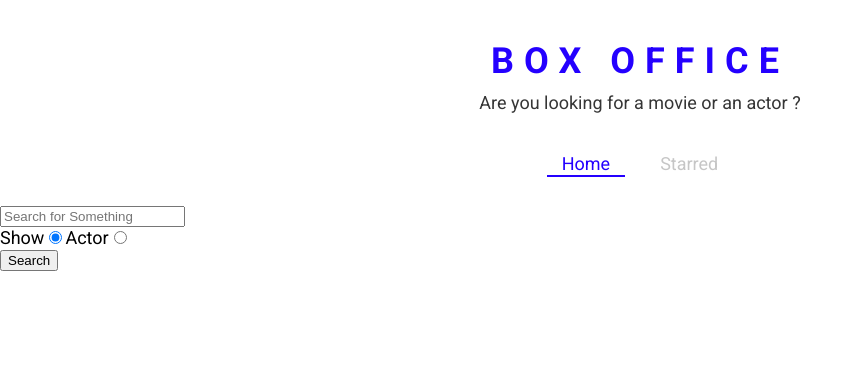
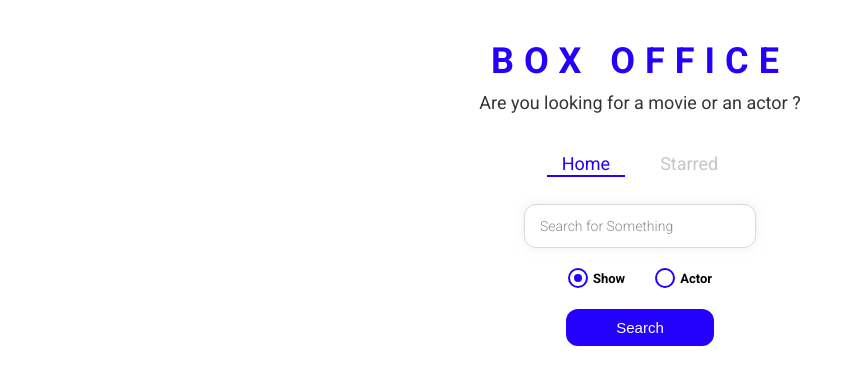
Before and after one commit to shivanigoyal1799/box-office, a React (Create React App) app: page / in a window 1280 px wide. Shown: the top 384 px of the page, without its empty margins (0-863 px from the left). Built offline with nearby package versions, Linux system fonts and the light colour scheme.

Commit message:
styled the entire app

```diff
--- a/src/components/Actor/ActorCard.js
+++ b/src/components/Actor/ActorCard.js
@@ -2,7 +2,7 @@ import React from 'react';
 import { StyledActorCard } from './ActorCard.Styled';
 
 const ActorCard = ({ image, name, gender, country, birthday, deathday }) => {
-  console.log(country)
+
   return (
     <StyledActorCard>
       <div className="img-wrapper">
--- /dev/null
+++ b/src/components/CustomRadio.js
@@ -0,0 +1,66 @@
+import React from 'react';
+import styled from 'styled-components';
+
+const RadioWrapper = styled.label`
+  display: block;
+  position: relative;
+  padding-left: 25px;
+  cursor: pointer;
+  font-size: 13px;
+  user-select: none;
+  font-weight: 700;
+  line-height: 1.65;
+
+  input {
+    position: absolute;
+    opacity: 0;
+    cursor: pointer;
+  }
+
+  span {
+    position: absolute;
+    top: 0;
+    left: 0;
+    height: 16px;
+    width: 16px;
+    background-color: #fff;
+    border: 2px solid ${({ theme }) => theme.mainColors.blue};
+    border-radius: 50%;
+  }
+
+  input:checked ~ span {
+    background-color: #fff;
+    border: 2px solid ${({ theme }) => theme.mainColors.blue};
+  }
+
+  span:after {
+    content: '';
+    position: absolute;
+    display: none;
+  }
+
+  input:checked ~ span:after {
+    display: block;
+  }
+
+  span:after {
+    top: 4px;
+    left: 4px;
+    width: 8px;
+    height: 8px;
+    border-radius: 50%;
+    background: ${({ theme }) => theme.mainColors.blue};
+  }
+`;
+
+const CustomRadio = ({ label, ...restProps }) => {
+  return (
+    <RadioWrapper htmlFor={restProps.id}>
+      {label}
+      <input {...restProps} type="radio" />
+      <span />
+    </RadioWrapper>
+  );
+};
+
+export default CustomRadio;
--- a/src/pages/Home.js
+++ b/src/pages/Home.js
@@ -4,6 +4,12 @@ import MainPageLayout from '../components/MainPageLayout';
 import ShowGrid from '../components/Show/ShowGrid';
 import { getAPI } from '../misc/config';
 import { useLastQuery } from '../misc/custom-hooks';
+import CustomRadio from '../components/CustomRadio';
+import {
+  SearchInput,
+  RadioInputsWrapper,
+  SearchButtonWrapper,
+} from './Home.styled';
 
 const Home = () => {
   const [input, setInput] = useLastQuery();
@@ -52,14 +58,15 @@ const Home = () => {
 
   return (
     <MainPageLayout>
-      <input
+      <SearchInput
         type="text"
         onChange={onChangeInput}
         onKeyDown={onKeyDown}
         placeholder="Search for Something"
         value={input}
       />
-      <div>
+      <RadioInputsWrapper>
+        {/* <div>
           <label htmlFor="shows-search">
             Show
             <input
@@ -70,7 +77,9 @@ const Home = () => {
               onChange={onRadioChange}
             />
           </label>
+        </div>
 
+        <div>
           <label htmlFor="actors-search">
             Actor
             <input
@@ -81,10 +90,33 @@ const Home = () => {
               onChange={onRadioChange}
             />
           </label>
+        </div> */}
+
+        <div>
+          <CustomRadio
+            label="Show"
+            id="shows-search"
+            value="shows"
+            checked={isShowSearch}
+            onChange={onRadioChange}
+          />
         </div>
+        <div>
+          <CustomRadio
+            label="Actor"
+            id="actors-search"
+            value="people"
+            checked={!isShowSearch}
+            onChange={onRadioChange}
+          />
+        </div>
+      </RadioInputsWrapper>
+
+      <SearchButtonWrapper>
         <button type="button" onClick={onSearch}>
           Search
         </button>
+      </SearchButtonWrapper>
       {renderResults()}
     </MainPageLayout>
   );
--- /dev/null
+++ b/src/pages/Home.styled.js
@@ -0,0 +1,49 @@
+import styled from 'styled-components'
+
+export const SearchInput = styled.input`
+  display: block;
+  font-family: 'Roboto', sans-serif;
+  width: 200px;
+  margin: auto;
+  outline: none;
+  padding: 13px 15px;
+  border: 1px solid #dbdbdb;
+  box-shadow: 0px 0px 10px 0px rgba(219, 219, 219, 0.5);
+  font-size: 14px;
+  border-radius: 12px;
+  color: #8d8d8d;
+
+  &::placeholder {
+    font-weight: 300;
+    color: #8d8d8d;
+  }
+`;
+
+export const RadioInputsWrapper = styled.div`
+  display: flex;
+  justify-content: center;
+  margin: 20px 0;
+
+  div {
+    margin: 0 15px;
+  }
+`;
+
+export const SearchButtonWrapper = styled.div`
+  text-align: center;
+  margin-bottom: 35px;
+
+  button {
+    color: #fff;
+    background-color: ${({ theme }) => theme.mainColors.blue};
+    margin: auto;
+    padding: 10px 50px;
+    font-size: 15px;
+    border: none;
+    outline: none;
+    border-radius: 12px;
+    &:hover {
+      cursor: pointer;
+    }
+  }
+`;
```
Lines whose indentation alone changed are shown as unchanged.
